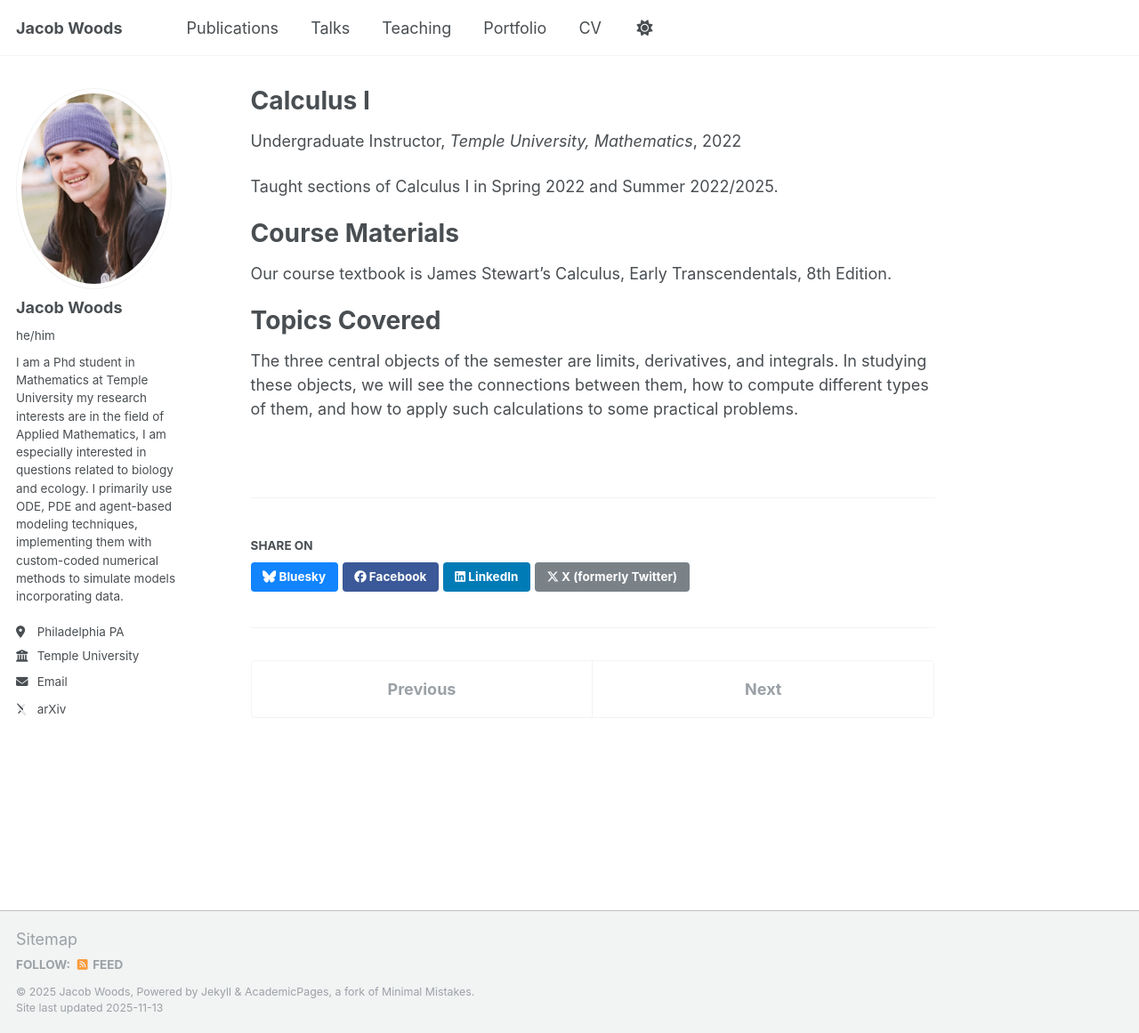
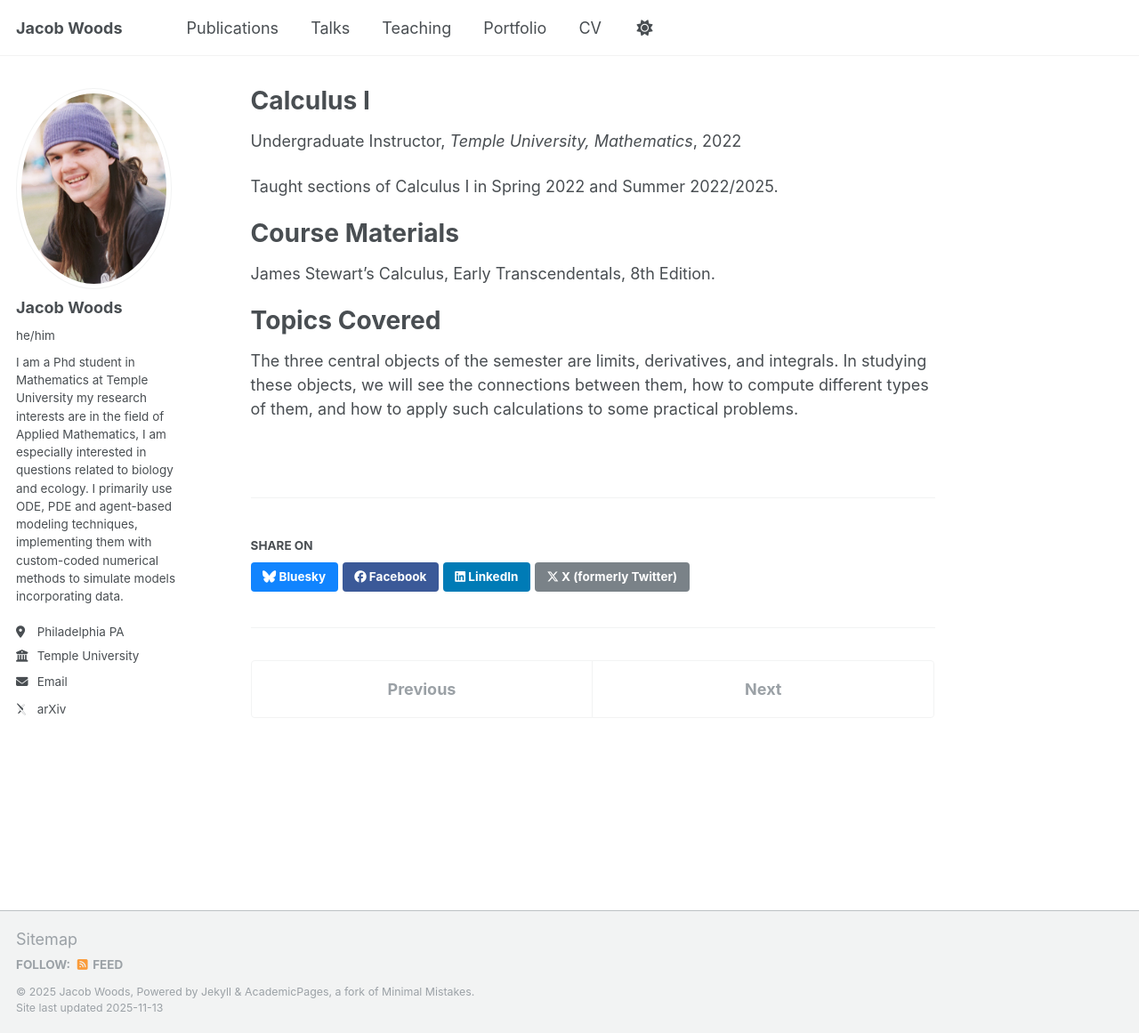
Before and after one commit to JacobWoods/JacobWoods.github.io, a Jekyll site: the page built from _teaching/Calc-1.md, in a window 1280 px wide and 1161 px high. Shown: the whole window at 89% size. Built offline with Jekyll 4.4.1, drawn with Linux system fonts in a browser that asks for light colours; some web fonts are replaced.

Commit message:
Update Calc-1.md

```diff
--- a/_teaching/Calc-1.md
+++ b/_teaching/Calc-1.md
@@ -14,7 +14,7 @@ location: "Philadelphia, Pa"
 Course Materials
 ======
 
-Our course textbook is James Stewart's Calculus, Early Transcendentals, 8th Edition.
+James Stewart's Calculus, Early Transcendentals, 8th Edition.
 
 Topics Covered
 ======
```
